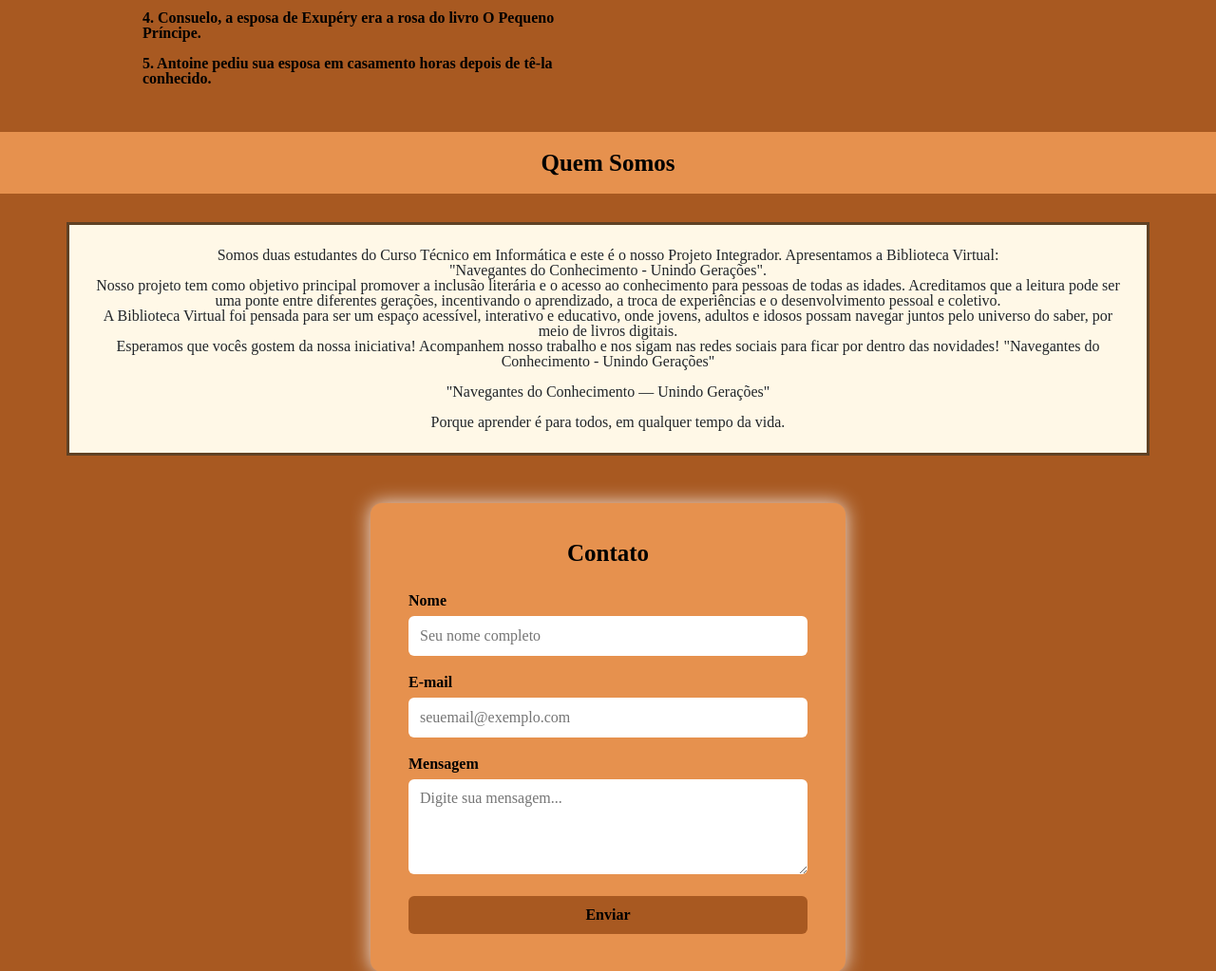
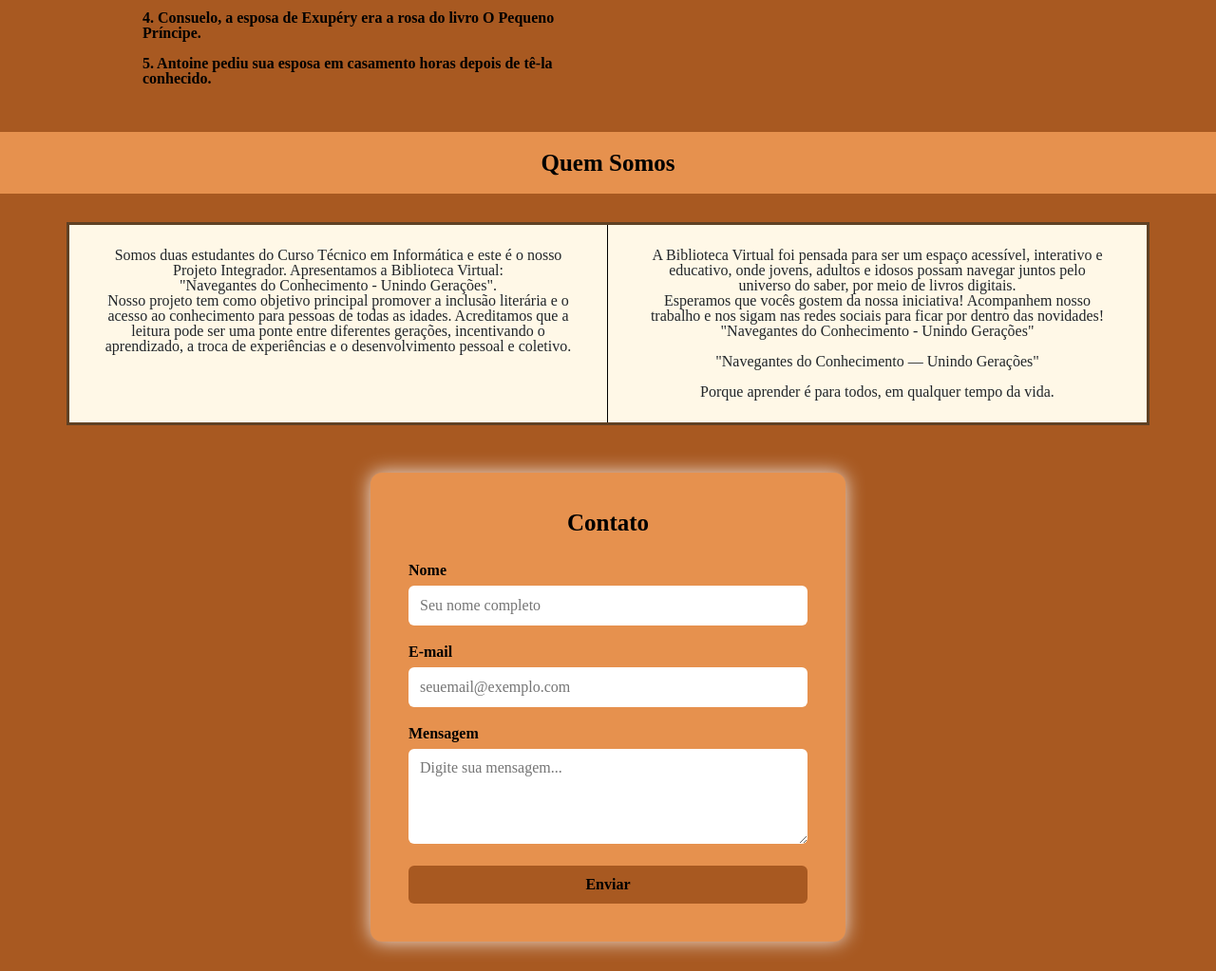
Before and after one commit to Ylanax/Projeto_Integrador, a PHP site: page /paginainicial.php in a window 1280 px wide. Shown: the part 2046-3069 px from the top of the page at 95% size. Run offline with PHP 8.4, Linux system fonts and the light colour scheme; data comes from the database, SQL or seed files in the repository; some web fonts are replaced.

Commit message:
Algumas atualizações

```diff
--- a/estilo.css
+++ b/estilo.css
@@ -497,6 +497,16 @@ margin-bottom: 40px;
     margin-top: 30px;
     text-align: center;
     margin-bottom: 50px;
+    display: grid;
+    grid-template-columns: repeat(auto-fit, minmax(300px, 1fr));
+    padding-left: 0 !important;
+}
+
+.coluna-esquerda{
+    border-right: 1px solid #000;
+}
+.coluna-direita{
+    /* border-left: 1px solid #000; */
 }
 
 /* LIVROS */
@@ -522,7 +532,6 @@ margin-bottom: 40px;
 .livroguerra {
 	width: 140px;
 	height: auto;
-	margin-left: 635px;
 	margin-top: 25px;
 	margin-bottom: 25px;
 }
@@ -559,7 +568,8 @@ margin-bottom: 40px;
 }
 
 .col-livro{
-    box-shadow: 0 0 20px rgba(189, 87, 19, 0.856);
+    display: flex;
+    justify-content: center;
 }
 
 /* RODAPÉ */
--- a/paginainicial.php
+++ b/paginainicial.php
@@ -89,7 +89,7 @@ include "cabecalho.php";
 </div>
 <div class="container">
     <div class="row quem-somos">
-        <div class="p-4 coluna">
+        <div class="p-4 coluna-esquerda ">
             <p><strong>Somos duas estudantes do Curso Técnico em Informática e este é o nosso Projeto Integrador.
                     Apresentamos a Biblioteca Virtual:<br>
                     <strong>"Navegantes do Conhecimento - Unindo Gerações"</strong>.
@@ -98,6 +98,8 @@ include "cabecalho.php";
             <p>Nosso projeto tem como objetivo principal promover a inclusão literária e o acesso ao conhecimento para pessoas de todas as idades.
                 Acreditamos que a leitura pode ser uma ponte entre diferentes gerações, incentivando o aprendizado, a troca de experiências e o desenvolvimento pessoal e coletivo.
             </p>
+        </div>
+        <div class="p-4 coluna-direita">
             <p>A Biblioteca Virtual foi pensada para ser um espaço acessível, interativo e educativo, onde jovens, adultos e idosos possam navegar juntos pelo universo do saber, por meio de livros digitais.
             </p>
             <p>Esperamos que vocês gostem da nossa iniciativa!
```
Lines whose indentation alone changed are shown as unchanged.
